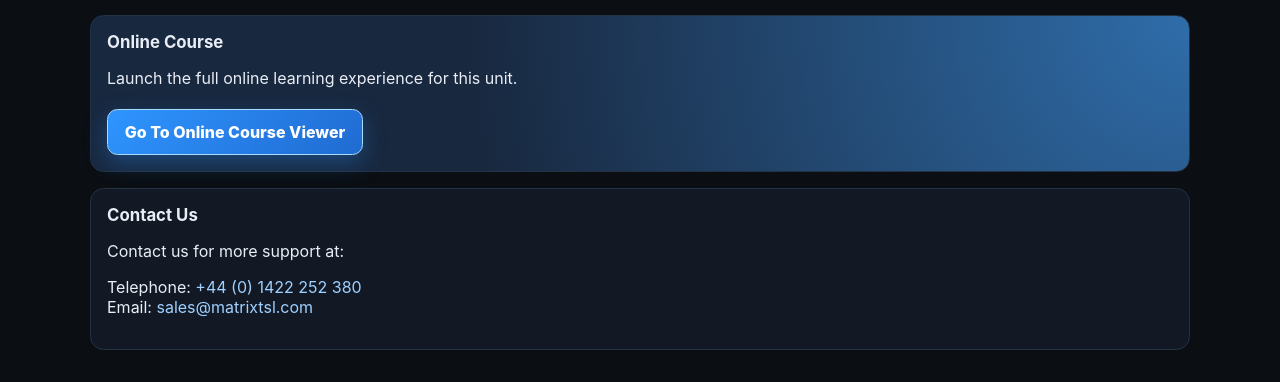
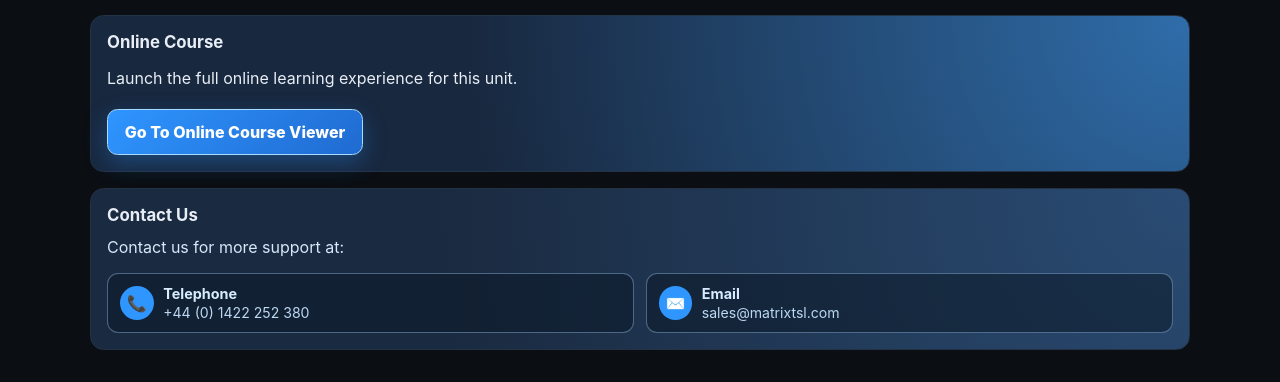
Before and after one commit to hadefuwa/Matrix-LMS, a website: page unit.html in a window 1280 px wide. Shown: the part 3240-3622 px from the top of the page. Drawn offline with Linux system fonts and the light colour scheme.

Commit message:
Redesign Contact Us section with styled call and email cards

```diff
--- a/styles.css
+++ b/styles.css
@@ -509,13 +509,64 @@ li {
   box-shadow: 0 12px 26px rgba(41, 132, 225, 0.45);
 }
 
-.contact-panel a {
-  color: #9fd0ff;
-  text-decoration: none;
+.contact-panel {
+  background: radial-gradient(circle at top right, #2a4c74, #1a2a40 68%);
 }
 
-.contact-panel a:hover {
-  text-decoration: underline;
+.contact-intro {
+  margin-top: -0.15rem;
+  color: #d7e8f8;
+}
+
+.contact-grid {
+  display: grid;
+  grid-template-columns: repeat(auto-fit, minmax(220px, 1fr));
+  gap: 0.7rem;
+}
+
+.contact-card {
+  text-decoration: none;
+  color: #e9f4ff;
+  border: 1px solid rgba(164, 210, 255, 0.4);
+  background: rgba(11, 24, 39, 0.55);
+  border-radius: 0.7rem;
+  padding: 0.68rem 0.75rem;
+  display: flex;
+  align-items: center;
+  gap: 0.6rem;
+  transition: transform 0.2s ease, background 0.2s ease, border-color 0.2s ease;
+}
+
+.contact-card:hover {
+  transform: translateY(-1px);
+  background: rgba(22, 45, 71, 0.7);
+  border-color: rgba(164, 210, 255, 0.72);
+}
+
+.contact-icon {
+  width: 2.1rem;
+  height: 2.1rem;
+  border-radius: 999px;
+  display: grid;
+  place-items: center;
+  background: #2f95ff;
+  font-size: 1rem;
+}
+
+.contact-copy {
+  display: grid;
+  gap: 0.14rem;
+  min-width: 0;
+}
+
+.contact-copy strong {
+  font-size: 0.9rem;
+  color: #d7ecff;
+}
+
+.contact-copy span {
+  font-size: 0.88rem;
+  color: #bcd8f2;
 }
 
 .site-footer {
--- a/unit.html
+++ b/unit.html
@@ -88,14 +88,25 @@
 
       <section class="panel contact-panel">
         <h2>Contact Us</h2>
-        <p>Contact us for more support at:</p>
-        <p>
-          Telephone:
-          <a href="tel:+441422252380">+44 (0) 1422 252 380</a>
-          <br />
-          Email:
-          <a href="mailto:sales@matrixtsl.com">sales@matrixtsl.com</a>
-        </p>
+        <p class="contact-intro">Contact us for more support at:</p>
+
+        <div class="contact-grid">
+          <a class="contact-card" href="tel:+441422252380" aria-label="Call Matrix support">
+            <span class="contact-icon">📞</span>
+            <span class="contact-copy">
+              <strong>Telephone</strong>
+              <span>+44 (0) 1422 252 380</span>
+            </span>
+          </a>
+
+          <a class="contact-card" href="mailto:sales@matrixtsl.com" aria-label="Email Matrix sales">
+            <span class="contact-icon">✉️</span>
+            <span class="contact-copy">
+              <strong>Email</strong>
+              <span>sales@matrixtsl.com</span>
+            </span>
+          </a>
+        </div>
       </section>
     </main>
 
```
